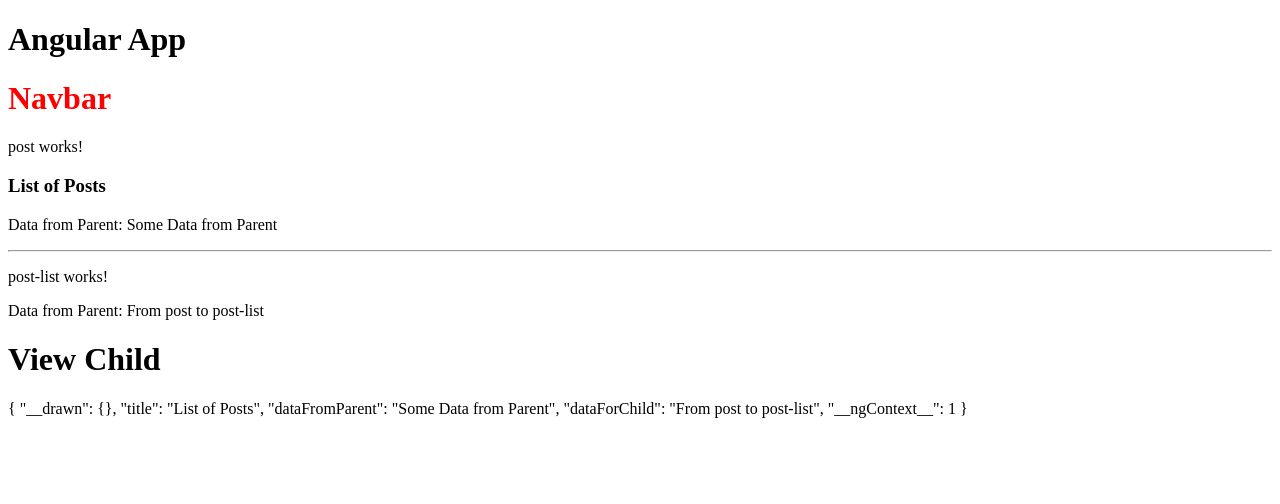
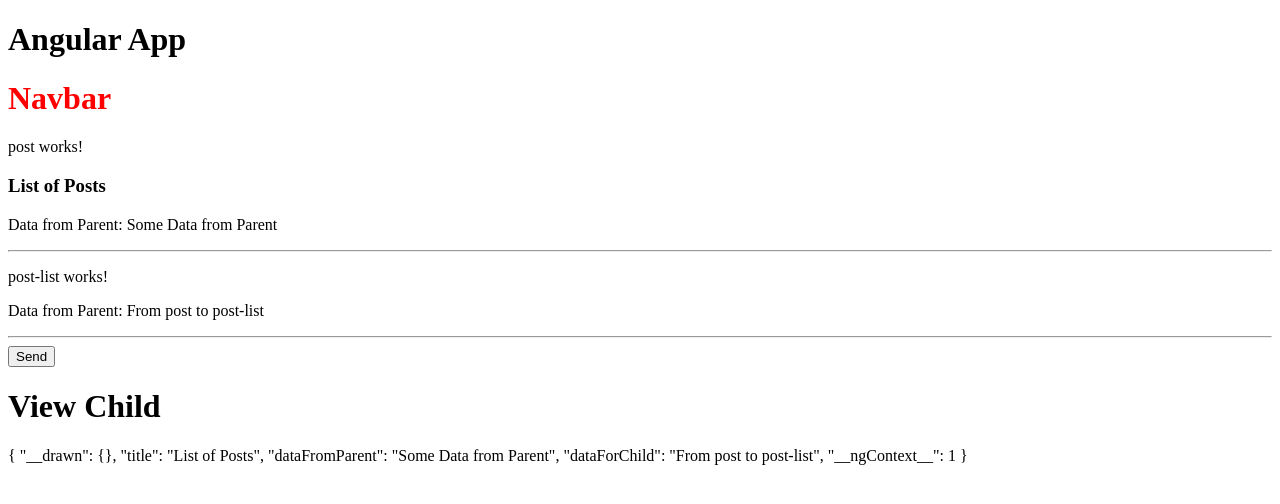
Before and after one commit to shintu0/angular-test, an Angular app: page / in a window 1280 px wide. Shown: the top 504 px of the page. Built offline with nearby package versions, Linux system fonts and the light colour scheme.

Commit message:
Output: child to parent communication

```diff
--- a/src/app/app.component.ts
+++ b/src/app/app.component.ts
@@ -15,9 +15,9 @@
   ngAfterContentChecked(): void {
     //Called after ngAfterContentInit when the component's view has been initialized. Applies to components only.
     //Add 'implements AfterViewInit' to the class.
-    console.log(">>>>>>>>>>>>>>>>>>>>>>>>>>>>>>>>");
-    console.log(this.postComponent);
-    console.log(">>>>>>>>>>>>>>>>>>>>>>>>>>>>>>>>");
+    // console.log(">>>>>>>>>>>>>>>>>>>>>>>>>>>>>>>>");
+    // console.log(this.postComponent);
+    // console.log(">>>>>>>>>>>>>>>>>>>>>>>>>>>>>>>>");
     this.dataFromViewChild={...this.postComponent};
 
   }
--- a/src/app/post-list/post-list.component.html
+++ b/src/app/post-list/post-list.component.html
@@ -1,3 +1,6 @@
 <p>post-list works!</p>
 
 <p>Data from Parent: {{dataFromParent}}</p>
+
+<hr/>
+<input type="button" value="Send" name="message" (click)="onClick($event)" />
--- a/src/app/post-list/post-list.component.ts
+++ b/src/app/post-list/post-list.component.ts
@@ -1,4 +1,4 @@
-import { Component, Input } from '@angular/core';
+import { Component, EventEmitter, Input, Output } from '@angular/core';
 
 @Component({
   selector: 'app-post-list',
@@ -7,6 +7,17 @@
 })
 export class PostListComponent {
 
+  public message:number=0;
+
   @Input() public dataFromParent:string='';
+  @Output() messageEvent=new EventEmitter();
+
+  onClick(event:Event){
+    console.log(">>>>>>>>>>>Event in Child>>>>>>>>>>>>>>>>>>>")
+    console.log(event);
+    console.log(">>>>>>>>>>>>>>>>>>>>>>>>>>>>>>>>>>>>>>>>>>>>")
+    this.message++;
+    this.messageEvent.emit({message:this.message});
+  }
 
 }
--- a/src/app/post/post.component.html
+++ b/src/app/post/post.component.html
@@ -2,4 +2,4 @@
 <h3>{{title}}</h3>
 <p>Data from Parent: {{dataFromParent}}</p>
 <hr>
-<app-post-list [dataFromParent]="dataForChild" ></app-post-list>
+<app-post-list [dataFromParent]="dataForChild" (messageEvent)="getChildData($event)" ></app-post-list>
--- a/src/app/post/post.component.ts
+++ b/src/app/post/post.component.ts
@@ -11,4 +11,10 @@
   @Input() public dataFromParent:string='';
   public dataForChild="From post to post-list";
 
+  getChildData(event:Event):void{
+    console.log(">>>>>>>>>>>EVENT in Parent>>>>>>>>>>>>>>")
+    console.log(event)
+    console.log(">>>>>>>>>>>>>>>>>>>>>>>>>>>>>>>>>>>>>>>>")
+  }
+
 }
```
